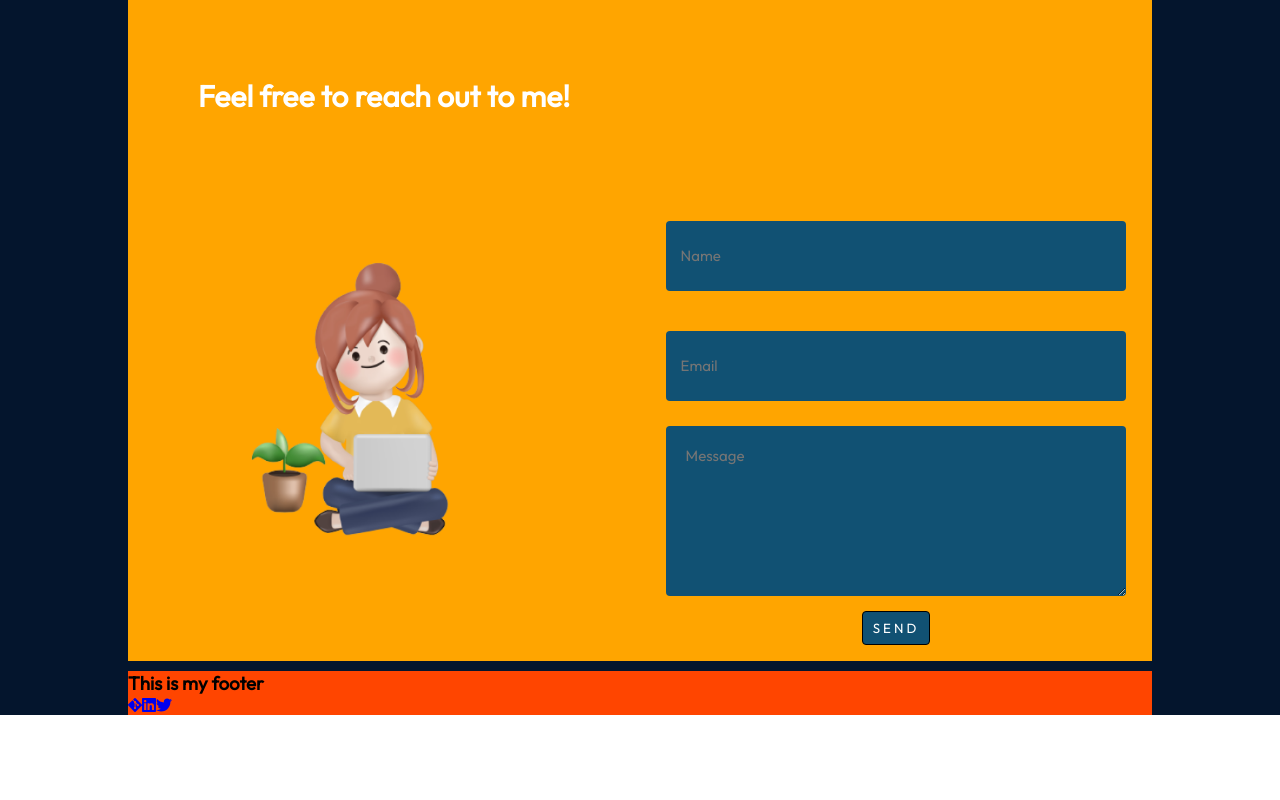
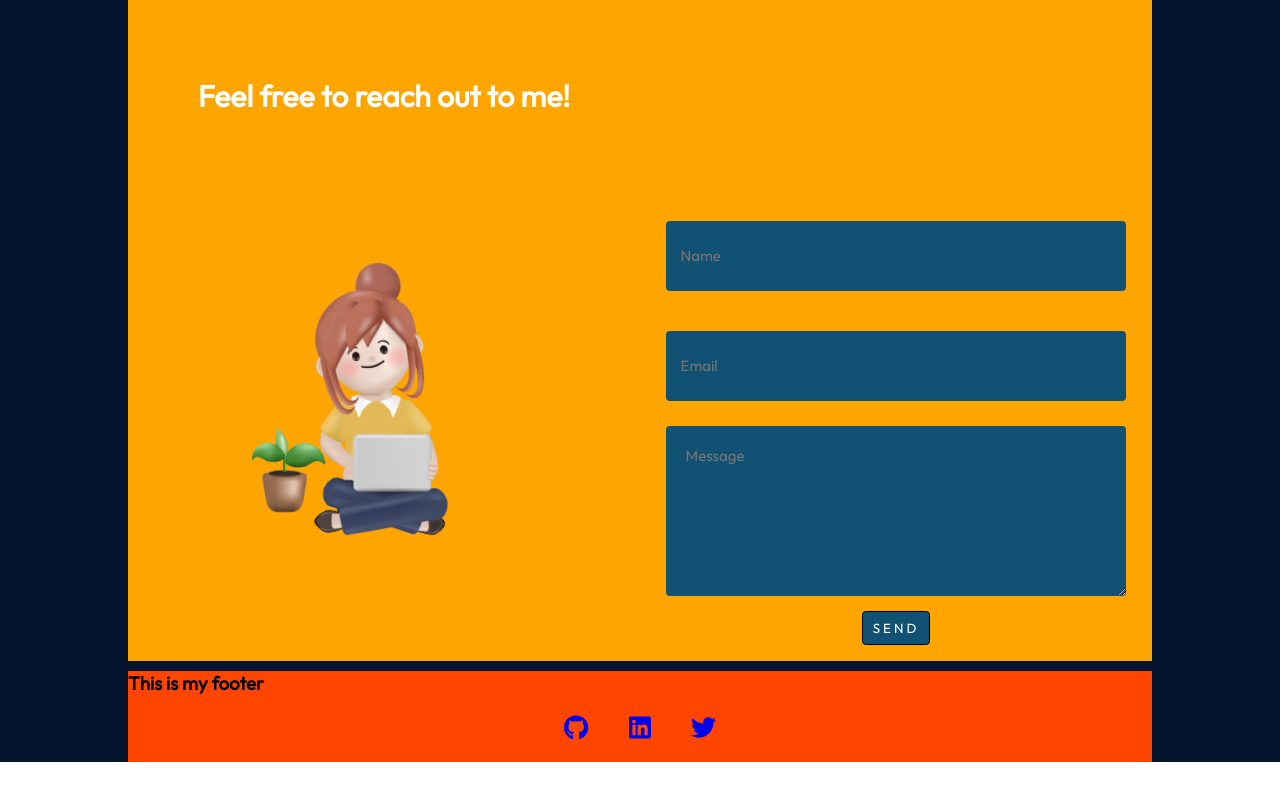
Before and after one commit to KipletingEdwin/kipleting-portfolio, a React (Vite) app: page / in a window 1280 px wide. Shown: the part 1898-2698 px from the top of the page. Before the commit the page ends 2677 px from the top, so only its background shows below. Built offline with nearby package versions, Linux system fonts and the light colour scheme.

Commit message:
resize my footer icons

```diff
--- a/src/components/Footer/Footer.jsx
+++ b/src/components/Footer/Footer.jsx
@@ -1,7 +1,7 @@
 // import React from 'react'
 import { FontAwesomeIcon } from "@fortawesome/react-fontawesome";
 import {
-  faGitAlt,
+  faGithub,
   faLinkedin,
   faTwitter,
 } from "@fortawesome/free-brands-svg-icons";
@@ -18,7 +18,7 @@ function Footer() {
           rel="noopener noreferrer"
         >
 
-          <FontAwesomeIcon icon={faGitAlt} />
+          <FontAwesomeIcon icon={faGithub} className={styles.myIcon} />
         </a>
 
         <a
@@ -27,7 +27,7 @@ function Footer() {
           rel="noopener noreferrer"
         >
 
-          <FontAwesomeIcon icon={faLinkedin} />
+          <FontAwesomeIcon icon={faLinkedin} className={styles.myIcon}  />
         </a>
 
         <a
@@ -36,7 +36,7 @@ function Footer() {
           rel="noopener noreferrer"
         >
 
-          <FontAwesomeIcon icon={faTwitter} />
+          <FontAwesomeIcon icon={faTwitter} className={styles.myIcon}  />
         </a>
       </ul>
     </footer>
--- a/src/components/Footer/Footer.module.css
+++ b/src/components/Footer/Footer.module.css
@@ -3,3 +3,22 @@
     width: 80%;
     margin: 10px 10% 5% 10%;
 }
+
+.myFooter ul{
+    display: flex;
+    text-align: center;
+    justify-content: center;
+}
+
+.myFooter ul a{
+    padding: 10px;
+    /* background-color: green; */
+    justify-content: space-between;
+
+}
+
+.myIcon{
+    height: 25px;
+    padding: 10px;
+    /* background-color: purple; */
+}
```
